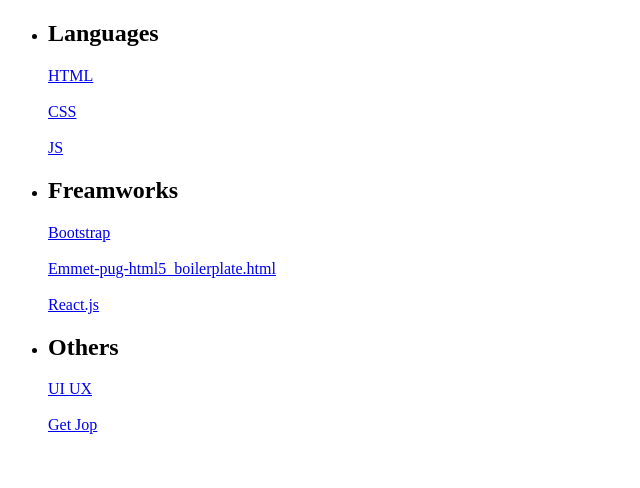
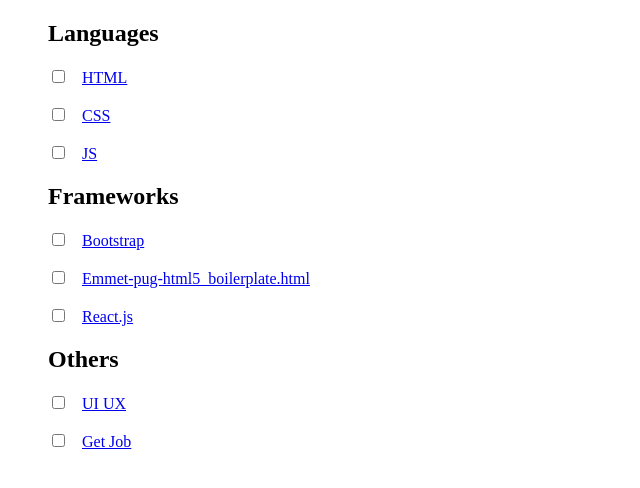
Before and after one commit to Code-Zzone/roadmapp, a plain HTML site: page index.html in a window 1280 px wide. Shown: the whole page, without its empty margins (0-640 px from the left). Drawn offline with Linux system fonts and the light colour scheme.

Commit message:
Update index.html

```diff
--- a/index.html
+++ b/index.html
@@ -1,39 +1,106 @@
+
+
+
 <!DOCTYPE html>
 <html lang="en">
 <head>
     <meta charset="UTF-8">
     <meta name="viewport" content="width=device-width, initial-scale=1.0">
     <title>Road Map Frontend</title>
+    <style>
+        ul {
+            list-style-type: none;
+        }
+        li {
+            margin-bottom: 20px;
+        }
+        label {
+            margin-left: 10px;
+        }
+    </style>
 </head>
 <body>
     <ul>
         <li>
             <h2>Languages</h2>
+            <input type="checkbox" id="htmlCheckbox">
+            <label for="htmlCheckbox">
                 <a href="languages/learn-html.html" target="_blank">HTML</a>
-      <br>
-      <br>
+            </label>
+            <br><br>
+
+            <input type="checkbox" id="cssCheckbox">
+            <label for="cssCheckbox">
                 <a href="languages/learn-CSS.html" target="_blank">CSS</a>
-      <br>
-      <br>
+            </label>
+            <br><br>
+
+            <input type="checkbox" id="jsCheckbox">
+            <label for="jsCheckbox">
                 <a href="languages/learn-JS.html" target="_blank">JS</a>
+            </label>
         </li>
         <li>
-    <h2>Freamworks</h2>
+            <h2>Frameworks</h2>
+            <input type="checkbox" id="bootstrapCheckbox">
+            <label for="bootstrapCheckbox">
                 <a href="freamworks/learn-bootstrab.html" target="_blank">Bootstrap</a>
-        <br>
-        <br>
+            </label>
+            <br><br>
+
+            <input type="checkbox" id="emmetPugCheckbox">
+            <label for="emmetPugCheckbox">
                 <a href="freamworks/learn-emmet-pug-html5_boilerplate.html" target="_blank">Emmet-pug-html5_boilerplate.html</a>
+            </label>
+            <br><br>
 
-                <br>        <br>
+            <input type="checkbox" id="reactCheckbox">
+            <label for="reactCheckbox">
                 <a href="freamworks/learn-react.html" target="_blank">React.js</a>
-
+            </label>
         </li>
         <li>
             <h2>Others</h2>
+            <input type="checkbox" id="uiUxCheckbox">
+            <label for="uiUxCheckbox">
                 <a href="other/learn-ui-ux.html">UI UX</a>
-        <br>         <br>
-        <a href="other/get-jop.html">Get Jop</a>
+            </label>
+            <br><br>
+
+            <input type="checkbox" id="getJobCheckbox">
+            <label for="getJobCheckbox">
+                <a href="other/get-jop.html">Get Job</a>
+            </label>
         </li>
     </ul>
+
+    <script>
+        // Load stored checkbox states from localStorage
+        document.addEventListener("DOMContentLoaded", function() {
+            const checkboxes = [
+                "htmlCheckbox",
+                "cssCheckbox",
+                "jsCheckbox",
+                "bootstrapCheckbox",
+                "emmetPugCheckbox",
+                "reactCheckbox",
+                "uiUxCheckbox",
+                "getJobCheckbox"
+            ];
+
+            checkboxes.forEach(id => {
+                const checkbox = document.getElementById(id);
+                const storedState = localStorage.getItem(id);
+                if (storedState === 'true') {
+                    checkbox.checked = true;
+                }
+
+                // Add an event listener to save the checkbox state
+                checkbox.addEventListener('change', function() {
+                    localStorage.setItem(id, checkbox.checked);
+                });
+            });
+        });
+    </script>
 </body>
 </html>
```
Lines whose indentation alone changed are shown as unchanged.
